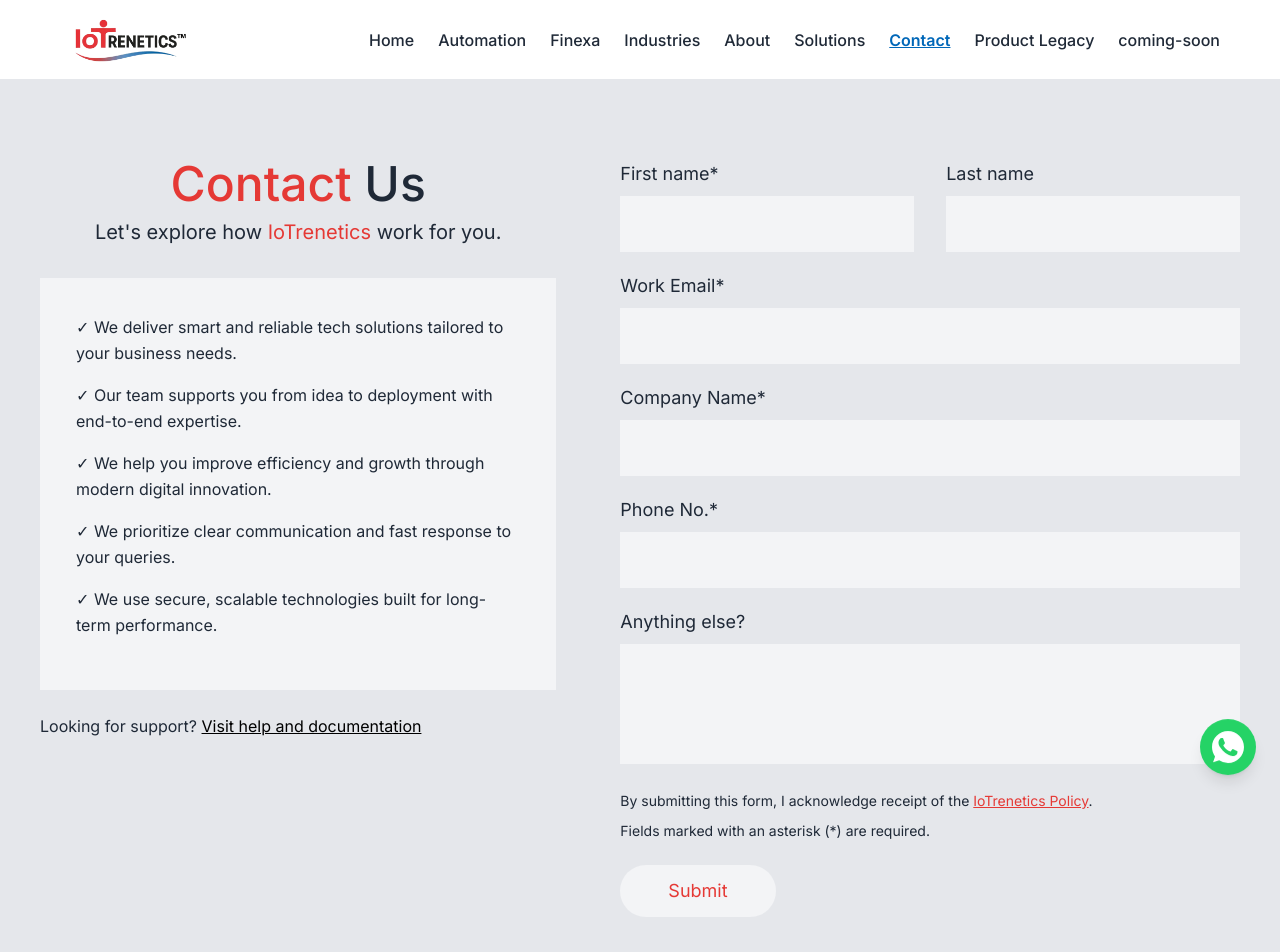
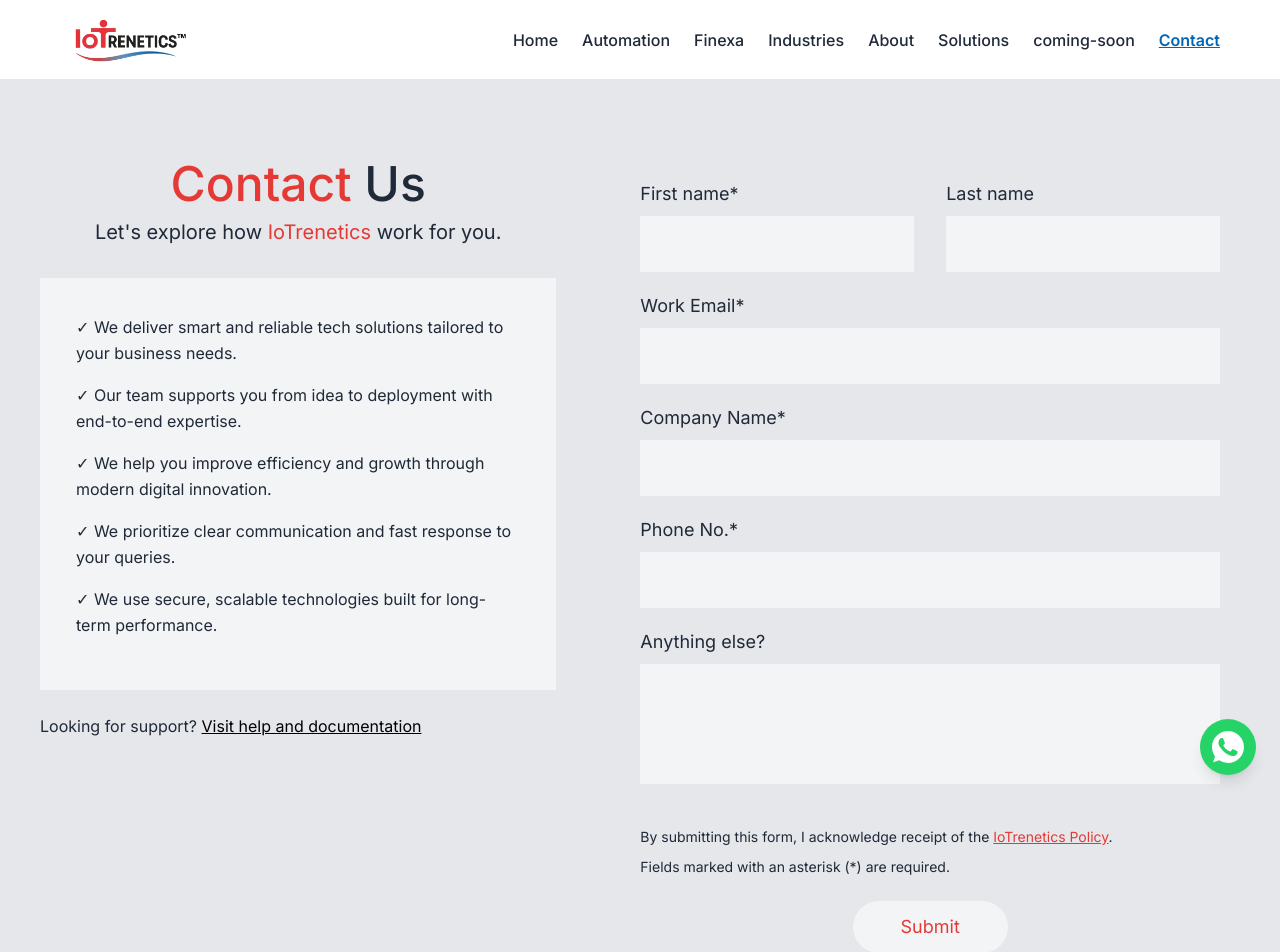
Before and after one commit to yash-jain2001/iotrenetics_official-website, a React (Vite) app: page /contact in a window 1280 px wide. Shown: the top 952 px of the page. Built offline with nearby package versions, Linux system fonts and the light colour scheme.

Commit message:
made changes in nav, coming soon, contact, healnet

```diff
--- a/src/components/Navbar.jsx
+++ b/src/components/Navbar.jsx
@@ -8,9 +8,9 @@ const navLinks = [
   { to: "/industries", label: "Industries" },
   { to: "/about", label: "About" },
   { to: "/solutions", label: "Solutions" },
+  { to: "/coming-soon", label: "coming-soon" },
   { to: "/contact", label: "Contact" },
-  { to: "/product-legacy", label: "Product Legacy" },
-  { to: "/coming-soon", label: "coming-soon" },
+  // { to: "/product-legacy", label: "Product Legacy" },
 ];
 
 const Navbar = () => {
--- a/src/pages/ComingSoon.jsx
+++ b/src/pages/ComingSoon.jsx
@@ -15,6 +15,19 @@ const ComingSoon = () => {
           We're building something amazing. Stay tuned!
         </p>
 
+        <div className="mb-10">
+          <Link
+          to="/"
+          className="inline-block bg-brand text-white font-semibold px-8 py-3 rounded-lg
+                     hover:brightness-110 hover:-translate-y-0.5
+                     transition-all duration-200 shadow-lg shadow-brand/25"
+        >
+          Visi AI
+        </Link>
+
+
+        </div>
+
         <Link
           to="/"
           className="inline-block bg-brand text-white font-semibold px-8 py-3 rounded-lg
--- a/src/pages/Contact.jsx
+++ b/src/pages/Contact.jsx
@@ -1,11 +1,11 @@
-import CTASection from '../components/CTASection';
+import CTASection from "../components/CTASection";
 
 const benefits = [
-  'We deliver smart and reliable tech solutions tailored to your business needs.',
-  'Our team supports you from idea to deployment with end-to-end expertise.',
-  'We help you improve efficiency and growth through modern digital innovation.',
-  'We prioritize clear communication and fast response to your queries.',
-  'We use secure, scalable technologies built for long-term performance.',
+  "We deliver smart and reliable tech solutions tailored to your business needs.",
+  "Our team supports you from idea to deployment with end-to-end expertise.",
+  "We help you improve efficiency and growth through modern digital innovation.",
+  "We prioritize clear communication and fast response to your queries.",
+  "We use secure, scalable technologies built for long-term performance.",
 ];
 
 const Contact = () => {
@@ -15,47 +15,123 @@ const Contact = () => {
         <div className="max-w-[1200px] mx-auto flex gap-16 max-lg:flex-col">
           {/* Left */}
           <div className="flex-1">
-            <h1 className="text-5xl font-medium mb-2.5 text-center"><span className="text-accent">Contact</span> Us</h1>
-            <p className="text-xl mb-8 text-center">Let's explore how <span className="text-accent">IoTrenetics</span> work for you.</p>
+            <h1 className="text-5xl font-medium mb-2.5 text-center">
+              <span className="text-accent">Contact</span> Us
+            </h1>
+            <p className="text-xl mb-8 text-center">
+              Let's explore how <span className="text-accent">IoTrenetics</span>{" "}
+              work for you.
+            </p>
             <div className="bg-gray-100 p-9 mb-6">
               {benefits.map((b, i) => (
-                <p key={i} className="text-base mb-4 leading-relaxed text-left">✓ {b}</p>
+                <p key={i} className="text-base mb-4 leading-relaxed text-left">
+                  ✓ {b}
+                </p>
               ))}
             </div>
-            <p className="text-base">Looking for support? <a href="#" className="text-black underline">Visit help and documentation</a></p>
+            <p className="text-base">
+              Looking for support?{" "}
+              <a href="#" className="text-black underline">
+                Visit help and documentation
+              </a>
+            </p>
           </div>
 
           {/* Right — Form */}
           <div className="flex-[1.2]">
-            <form action="https://api.web3forms.com/submit" method="POST">
-              <input type="hidden" name="access_key" value="5b6c798b-e407-4391-8eeb-83adb2332c6b" />
+            <form className=" p-5 flex flex-col" action="https://api.web3forms.com/submit" method="POST">
+              <input
+                type="hidden"
+                name="access_key"
+                value="5b6c798b-e407-4391-8eeb-83adb2332c6b"
+              />
               <div className="flex gap-8 max-lg:flex-col">
                 <div className="mb-5 w-full">
-                  <label htmlFor="fname" className="block text-lg mb-2">First name*</label>
-                  <input type="text" id="fname" name="first_name" required className="w-full bg-gray-100 border-none p-4 text-base" />
+                  <label htmlFor="fname" className="block text-lg mb-2">
+                    First name*
+                  </label>
+                  <input
+                    type="text"
+                    id="fname"
+                    name="first_name"
+                    required
+                    className="w-full bg-gray-100 border-none p-4 text-base"
+                  />
                 </div>
                 <div className="mb-5 w-full">
-                  <label htmlFor="lname" className="block text-lg mb-2">Last name</label>
-                  <input type="text" id="lname" name="last_name" className="w-full bg-gray-100 border-none p-4 text-base" />
+                  <label htmlFor="lname" className="block text-lg mb-2">
+                    Last name
+                  </label>
+                  <input
+                    type="text"
+                    id="lname"
+                    name="last_name"
+                    className="w-full bg-gray-100 border-none p-4 text-base"
+                  />
                 </div>
               </div>
               {[
-                { id: 'email', label: 'Work Email*', type: 'email', name: 'work_email', required: true },
-                { id: 'company', label: 'Company Name*', type: 'text', name: 'company_name', required: true },
-                { id: 'phone', label: 'Phone No.*', type: 'number', name: 'phone_number', required: true },
+                {
+                  id: "email",
+                  label: "Work Email*",
+                  type: "email",
+                  name: "work_email",
+                  required: true,
+                },
+                {
+                  id: "company",
+                  label: "Company Name*",
+                  type: "text",
+                  name: "company_name",
+                  required: true,
+                },
+                {
+                  id: "phone",
+                  label: "Phone No.*",
+                  type: "number",
+                  name: "phone_number",
+                  required: true,
+                },
               ].map((field) => (
                 <div key={field.id} className="mb-5 w-full">
-                  <label htmlFor={field.id} className="block text-lg mb-2">{field.label}</label>
-                  <input type={field.type} id={field.id} name={field.name} required={field.required} className="w-full bg-gray-100 border-none p-4 text-base" />
+                  <label htmlFor={field.id} className="block text-lg mb-2">
+                    {field.label}
+                  </label>
+                  <input
+                    type={field.type}
+                    id={field.id}
+                    name={field.name}
+                    required={field.required}
+                    className="w-full bg-gray-100 border-none p-4 text-base"
+                  />
                 </div>
               ))}
               <div className="mb-5 w-full">
-                <label htmlFor="message" className="block text-lg mb-2">Anything else?</label>
-                <textarea id="message" name="message" className="w-full bg-gray-100 border-none p-4 text-base h-[120px] resize-none"></textarea>
+                <label htmlFor="message" className="block text-lg mb-2">
+                  Anything else?
+                </label>
+                <textarea
+                  id="message"
+                  name="message"
+                  className="w-full bg-gray-100 border-none p-4 text-base h-[120px] resize-none"
+                ></textarea>
               </div>
-              <p className="text-sm mt-4">By submitting this form, I acknowledge receipt of the <a href="#" className="text-accent underline">IoTrenetics Policy</a>.</p>
-              <p className="text-sm mt-2.5">Fields marked with an asterisk (*) are required.</p>
-              <button type="submit" className="mt-6 py-3 px-12 rounded-full border-none bg-gray-100 text-accent text-lg cursor-pointer hover:bg-white transition-colors">Submit</button>
+              <p className="text-sm mt-4">
+                By submitting this form, I acknowledge receipt of the{" "}
+                <a href="#" className="text-accent underline">
+                  IoTrenetics Policy
+                </a>
+                .
+              </p>
+              <p className="text-sm mt-2.5">
+                Fields marked with an asterisk (*) are required.
+              </p>
+              <button
+                type="submit"
+                className="mt-6 w-fit mx-auto py-3 px-12 rounded-full border-none bg-gray-100 text-accent text-lg cursor-pointer hover:bg-white transition-colors"
+              >
+                Submit
+              </button>
             </form>
           </div>
         </div>
--- a/src/pages/HealNet.jsx
+++ b/src/pages/HealNet.jsx
@@ -1,5 +1,6 @@
 import CTASection from '../components/CTASection';
 import SectionTitle from '../components/SectionTitle';
+import { Link } from 'react-router-dom';
 
 const capabilities = [
   { icon: '/assets/heal3.webp', title: 'Clinical Risk Prediction', items: ['Cardiac, respiratory, sleep, body status.', 'Confidence scores with clinical reasoning.'] },
@@ -47,7 +48,7 @@ const HealNet = () => {
             <p className="text-base leading-relaxed mb-5 text-left max-lg:text-center">Wearables produce continuous streams of physiological data, but raw measurements lack clinical intelligence. Without AI-driven analysis, subtle trend shifts and early risk indicators remain invisible.</p>
             <p className="text-base leading-relaxed mb-5 text-left max-lg:text-center">This delay in interpretation means health issues are often recognized only after symptoms escalate — limiting the window for preventive care.</p>
             <div className="mt-8 flex gap-5 max-lg:justify-center">
-              <button className="py-3.5 px-8 text-base rounded-xl border-none cursor-pointer bg-gray-300 transition-all duration-300 hover:bg-gray-200 hover:-translate-y-1 hover:shadow-lg"><b>Request <span className="text-accent">Demo</span></b></button>
+             <Link to="/contact"> <button className="py-3.5 px-8 text-base rounded-xl border-none cursor-pointer bg-gray-300 transition-all duration-300 hover:bg-gray-200 hover:-translate-y-1 hover:shadow-lg"><b>Request <span className="text-accent">Demo</span></b></button></Link>
               <button className="py-3.5 px-8 text-base rounded-xl border-none cursor-pointer bg-gray-300 font-semibold transition-all duration-300 hover:bg-gray-200 hover:-translate-y-1 hover:shadow-lg"><b>View <span className="text-accent">Capabilities</span></b></button>
             </div>
           </div>
@@ -58,7 +59,7 @@ const HealNet = () => {
       </section>
 
       {/* What HealNet Does */}
-      <section className="py-16 px-5 md:px-20 bg-white" data-aos="fade-up">
+      <section className="py-10 px-5 md:px-20 bg-white" data-aos="fade-up">
         <div className="flex items-center justify-between gap-20 max-lg:flex-col max-lg:text-center">
           <div className="flex-1 flex justify-center">
             <img src="/assets/heal2.webp" alt="HealNet" loading="lazy" className="w-full max-w-[600px] rounded-2xl shadow-lg transition-all duration-400 hover:-translate-y-2 hover:scale-[1.02] hover:shadow-2xl" />
@@ -77,7 +78,7 @@ const HealNet = () => {
       </section>
 
       {/* Key Capabilities */}
-      <section className="py-16 px-5 md:px-20 text-center" data-aos="fade-up">
+      <section className="py-10 px-5 md:px-20 text-center" data-aos="fade-up">
         <SectionTitle accent="Key" postText=" Capabilities" className="text-4xl mb-10" />
         <div className="bg-gray-100 rounded-3xl flex max-lg:flex-col p-10 gap-8">
           {capabilities.map((cap, i) => (
@@ -103,7 +104,7 @@ const HealNet = () => {
         <img src="/assets/heal9.webp" alt="Dashboard" loading="lazy" className="w-full max-w-[1000px] mx-auto rounded-2xl my-8 transition-all duration-400 hover:scale-[1.02] hover:shadow-2xl" />
 
         <div className="mt-8">
-          <a href="#" className="inline-block bg-gray-300 py-5 px-20 rounded-2xl no-underline text-2xl font-bold text-black transition-all duration-300 hover:bg-accent hover:text-white hover:shadow-xl">TALK TO US</a>
+          <Link to="/contact" className="inline-block bg-gray-300 py-5 px-20 rounded-2xl no-underline text-2xl font-bold text-black transition-all duration-300 hover:bg-accent hover:text-white hover:shadow-xl">TALK TO US</Link>
         </div>
       </section>
 
```
